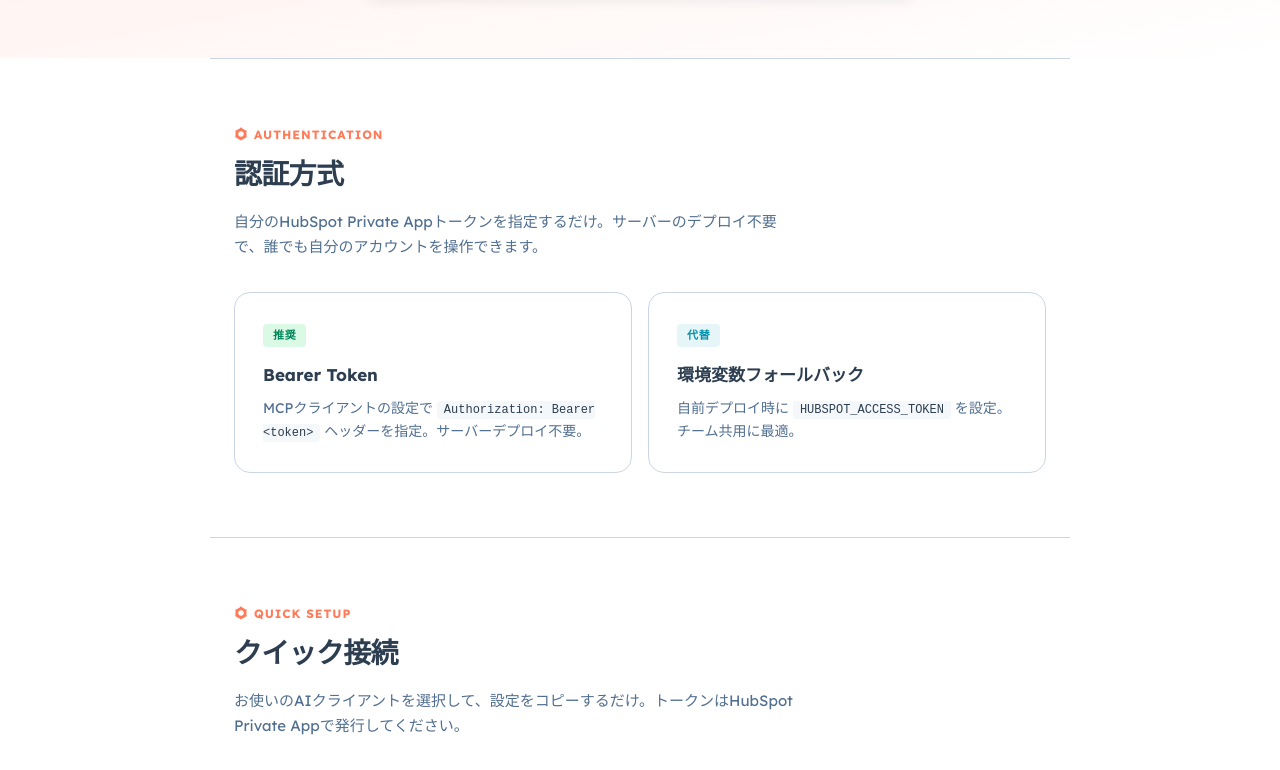
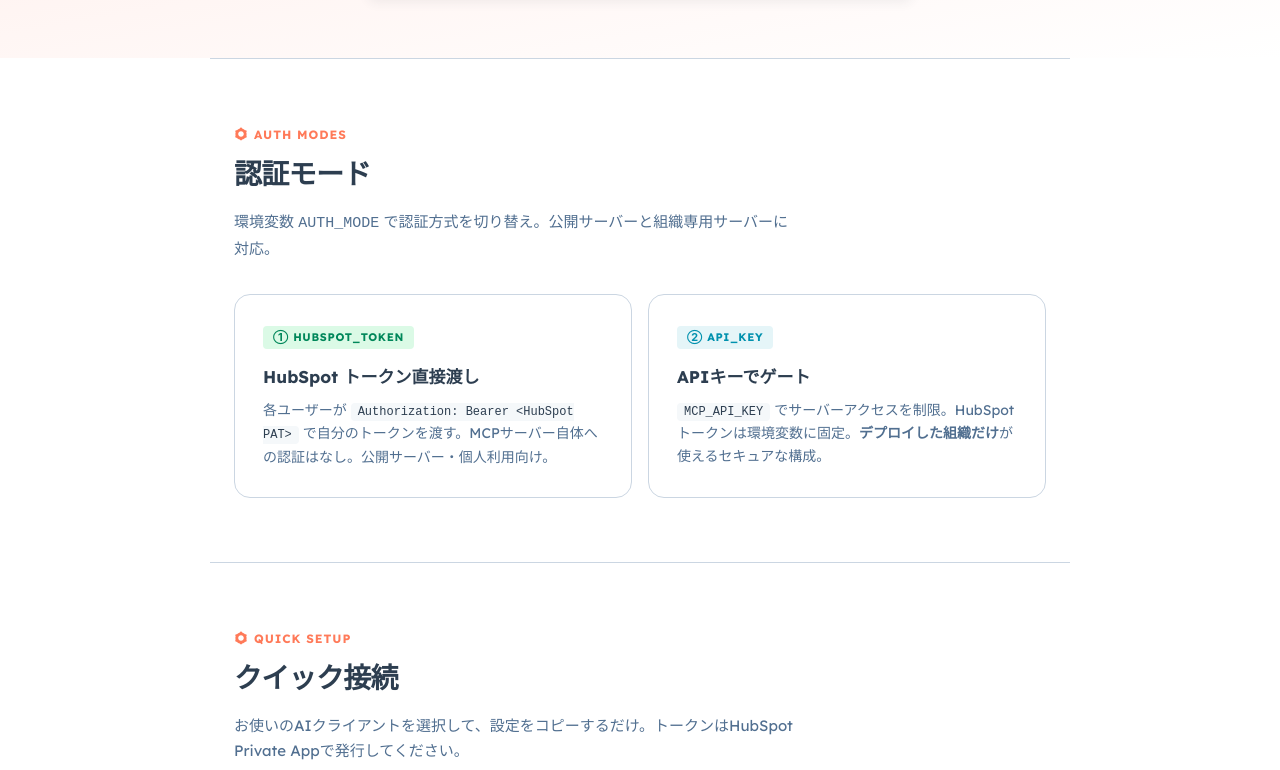
Before and after one commit to DaisukeHori/hubspot-ma-mcp, a Next.js app: page / in a window 1280 px wide. Shown: the part 544-1314 px from the top of the page. Built offline with nearby package versions, Linux system fonts and the light colour scheme.

Commit message:
feat: ランディングページ認証モード説明を刷新＋デプロイURL更新

```diff
--- a/app/page.tsx
+++ b/app/page.tsx
@@ -188,19 +188,19 @@
 
       <div className="hs-divider" />
       <section id="auth" className="hs-section">
-        <div className="hs-section__label"><Sprocket size={14} /> AUTHENTICATION</div>
-        <h2 className="hs-section__title">認証方式</h2>
-        <p className="hs-section__desc">自分のHubSpot Private Appトークンを指定するだけ。サーバーのデプロイ不要で、誰でも自分のアカウントを操作できます。</p>
+        <div className="hs-section__label"><Sprocket size={14} /> AUTH MODES</div>
+        <h2 className="hs-section__title">認証モード</h2>
+        <p className="hs-section__desc">環境変数 <code>AUTH_MODE</code> で認証方式を切り替え。公開サーバーと組織専用サーバーに対応。</p>
         <div className="hs-auth-grid">
           <div className="hs-auth-card">
-            <span className="hs-auth-card__badge hs-auth-card__badge--rec">推奨</span>
-            <h4>Bearer Token</h4>
-            <p>MCPクライアントの設定で <code>Authorization: Bearer &lt;token&gt;</code> ヘッダーを指定。サーバーデプロイ不要。</p>
+            <span className="hs-auth-card__badge hs-auth-card__badge--rec">① hubspot_token</span>
+            <h4>HubSpot トークン直接渡し</h4>
+            <p>各ユーザーが <code>Authorization: Bearer &lt;HubSpot PAT&gt;</code> で自分のトークンを渡す。MCPサーバー自体への認証はなし。公開サーバー・個人利用向け。</p>
           </div>
           <div className="hs-auth-card">
-            <span className="hs-auth-card__badge hs-auth-card__badge--alt">代替</span>
-            <h4>環境変数フォールバック</h4>
-            <p>自前デプロイ時に <code>HUBSPOT_ACCESS_TOKEN</code> を設定。チーム共用に最適。</p>
+            <span className="hs-auth-card__badge hs-auth-card__badge--alt">② api_key</span>
+            <h4>APIキーでゲート</h4>
+            <p><code>MCP_API_KEY</code> でサーバーアクセスを制限。HubSpot トークンは環境変数に固定。<strong>デプロイした組織だけ</strong>が使えるセキュアな構成。</p>
           </div>
         </div>
       </section>
@@ -236,15 +236,15 @@
         <div className="hs-section__label"><Sprocket size={14} /> TECH SPECS</div>
         <h2 className="hs-section__title">技術仕様</h2>
         <div className="hs-specs">
-          {[{l:"Framework",v:"Next.js 15"},{l:"Transport",v:"Streamable HTTP"},{l:"Protocol",v:"MCP 2025-03-26"},{l:"Auth",v:"Bearer Token"},{l:"API",v:"HubSpot v4 Beta"},{l:"Hosting",v:"Vercel"}].map((s) => (
+          {[{l:"Framework",v:"Next.js 15"},{l:"Transport",v:"Streamable HTTP"},{l:"Protocol",v:"MCP 2025-03-26"},{l:"Auth",v:"2 Modes"},{l:"API",v:"HubSpot v4 Beta"},{l:"Hosting",v:"Vercel"}].map((s) => (
             <div key={s.l} className="hs-spec"><div className="hs-spec__label">{s.l}</div><div className="hs-spec__value">{s.v}</div></div>
           ))}
         </div>
         <div className="hs-cta-banner">
-          <h3>自分のサーバーをデプロイしよう</h3>
-          <p>ワンクリックで自分専用のMCPサーバーをVercelにデプロイ。HubSpot Private App トークンを入力するだけ。</p>
+          <h3>組織専用サーバーをデプロイしよう</h3>
+          <p>ワンクリックで自分専用のMCPサーバーをVercelにデプロイ。認証モードとトークンを設定するだけ。</p>
           <div style={{ display: "flex", gap: 12, justifyContent: "center", flexWrap: "wrap" }}>
-            <a href="https://vercel.com/new/clone?repository-url=https%3A%2F%2Fgithub.com%2FDaisukeHori%2Fhubspot-ma-mcp&env=HUBSPOT_ACCESS_TOKEN&envDescription=HubSpot%20Private%20App%20Token&envLink=https%3A%2F%2Fdevelopers.hubspot.com%2Fdocs%2Fapi%2Fprivate-apps&project-name=hubspot-ma-mcp&repository-name=hubspot-ma-mcp" target="_blank" rel="noopener noreferrer" className="hs-btn hs-btn--primary" style={{ fontSize: 15, padding: "12px 28px" }}>▲ Deploy with Vercel</a>
+            <a href="https://vercel.com/new/clone?repository-url=https%3A%2F%2Fgithub.com%2FDaisukeHori%2Fhubspot-ma-mcp&env=AUTH_MODE%2CHUBSPOT_ACCESS_TOKEN%2CMCP_API_KEY&envDescription=AUTH_MODE%3A+hubspot_token%28%E3%83%87%E3%83%95%E3%82%A9%E3%83%AB%E3%83%88%29+or+api_key+%7C+HUBSPOT_ACCESS_TOKEN%3A+api_key%E3%83%A2%E3%83%BC%E3%83%89%E6%99%82%E3%81%AB%E5%BF%85%E9%A0%88+%7C+MCP_API_KEY%3A+api_key%E3%83%A2%E3%83%BC%E3%83%89%E6%99%82%E3%81%AB%E5%BF%85%E9%A0%88&envLink=https%3A%2F%2Fgithub.com%2FDaisukeHori%2Fhubspot-ma-mcp%23%E8%AA%8D%E8%A8%BC%E3%83%A2%E3%83%BC%E3%83%89&project-name=hubspot-ma-mcp&repository-name=hubspot-ma-mcp" target="_blank" rel="noopener noreferrer" className="hs-btn hs-btn--primary" style={{ fontSize: 15, padding: "12px 28px" }}>▲ Deploy with Vercel</a>
             <a href="https://github.com/DaisukeHori/hubspot-ma-mcp" target="_blank" rel="noopener noreferrer" className="hs-btn" style={{ fontSize: 15, padding: "12px 28px", background: "rgba(255,255,255,0.1)", color: "white", border: "1px solid rgba(255,255,255,0.2)" }}>GitHub →</a>
           </div>
         </div>
```
